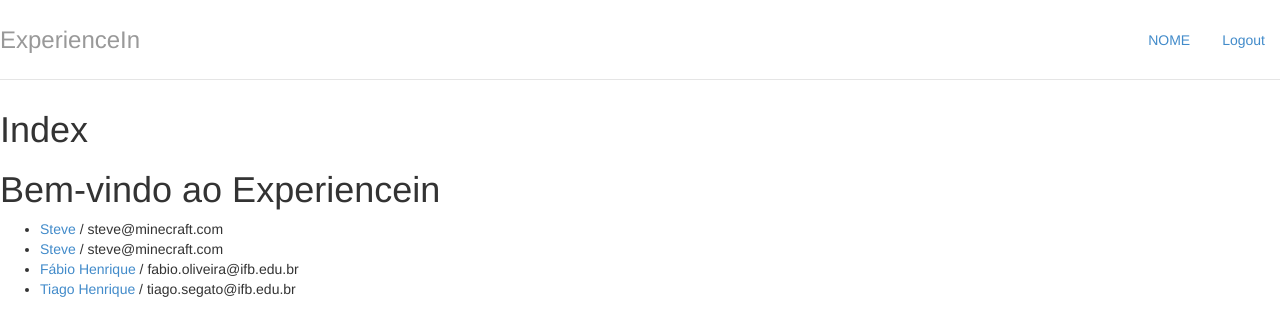
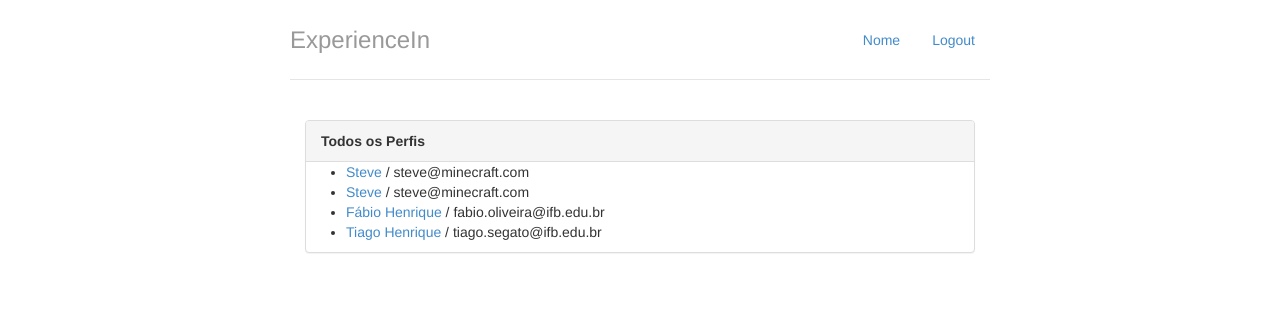
Before and after one commit to ErikaSisan/pi2_experiencein, a Django app: page / in a window 1280 px wide. Shown: the top 336 px of the page. Run offline with Django 3.2, Linux system fonts and the light colour scheme; data comes from the database, SQL or seed files in the repository.

Commit message:
atualização aula7

```diff
--- a/experiencein/perfis/templates/index.html
+++ b/experiencein/perfis/templates/index.html
@@ -1,35 +1,21 @@
-<!-- experiencein/perfis/templates/index.html -->
-
-{% load staticfiles %}
-<!DOCTYPE html>
-<html lang="pt-br">
-    <head>
-        <meta charset="utf-8">
-        <title>ExperienceIn</title>
-        <link href="{% static "styles/bootstrap.css" %}" rel="stylesheet">
-        <link href="{% static "styles/main.css" %}" rel="stylesheet">
-    </head>
-    <body>
-        <div class="header">
-            <ul class="nav nav-pills pull-right">
-                <li class=""><a href="{% url 'index' %}">NOME</a></li>
-                <li class=""><a href="/logout/">Logout</a></li>
-            </ul>
-            <h3 class="text-muted">ExperienceIn</h3>
+{% extends "base.html" %}
+{% block body %}
+<div class="col-lg-12">
+	<div class="panel panel-default">
+		<div class="panel-heading">
+			<strong>Todos os Perfis</strong>
 		</div>
-
-        <h1>Index</h1>
-        <h1>Bem-vindo ao Experiencein</h1>
 		{% if perfis %}
 		<ul>
 			{% for perfil in perfis %}
 			<li>
-                        <a href="{% url 'exibir' perfil.id %}">{{ perfil.nome }}</a> / {{ perfil.email }}
+				<a href="{% url 'exibir' perfil.id %}">{{perfil.nome}}</a> / {{perfil.email}}
 			</li>
 			{% endfor %}
 		</ul>
 		{% else %}
-            <p>Nenhum Perfil encontrado</p>
+		<p>Nenhum perfil encontrado</p>
 		{% endif %}
-    </body>
-</html>
+	</div>
+</div>
+{% endblock %}
```
Also changed, not shown: experiencein/perfis/templates/perfil.html (+14 -13 lines). Lines whose indentation alone changed are shown as unchanged.
